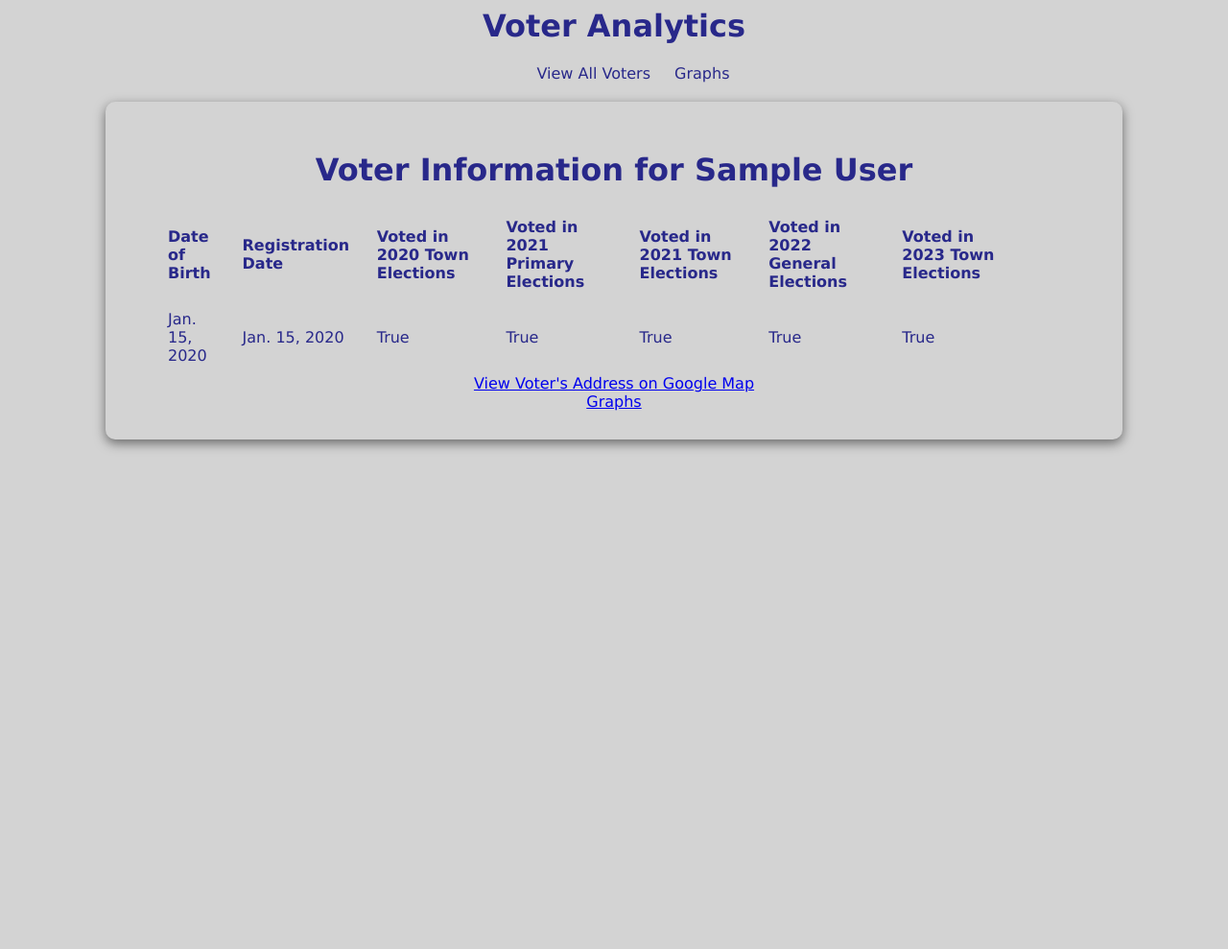
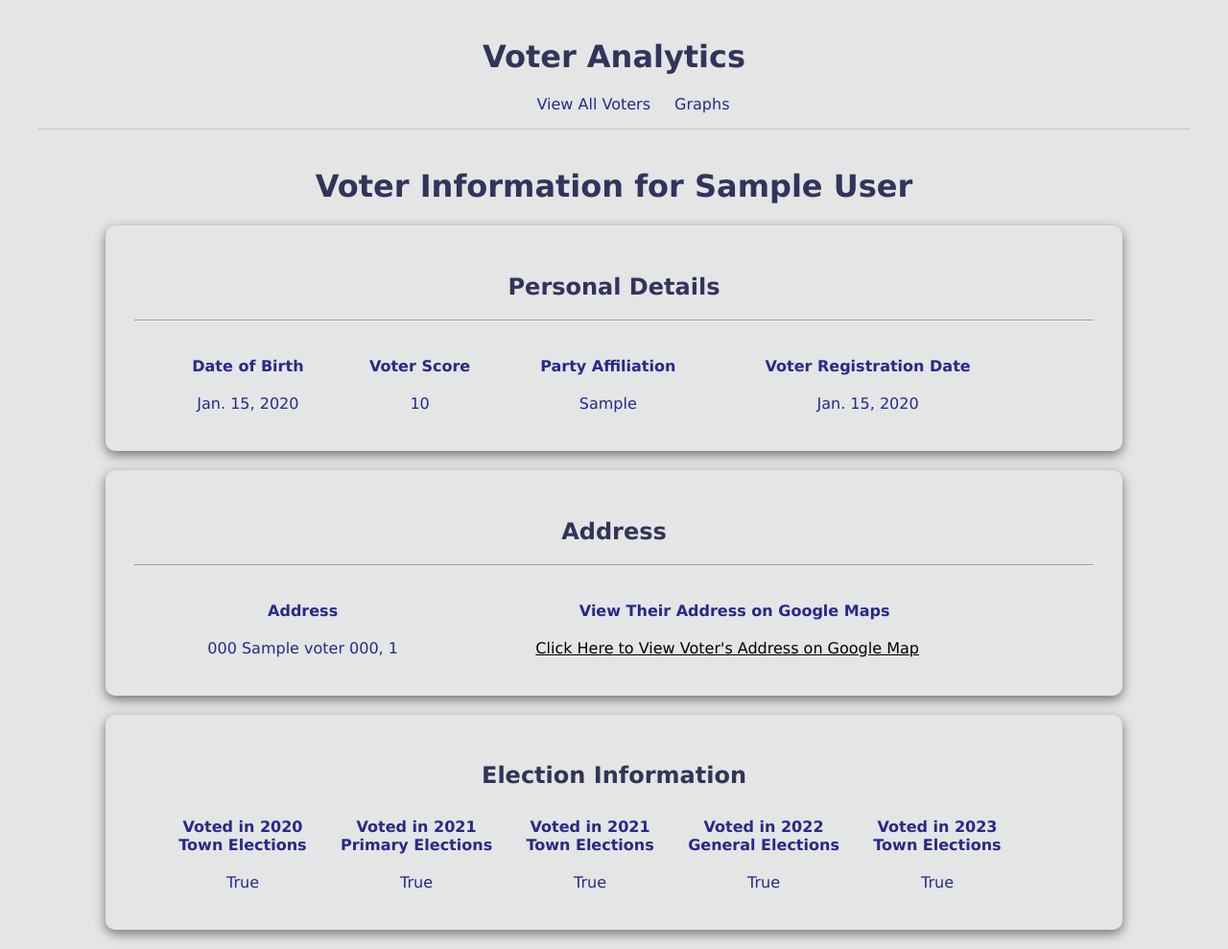
Before and after one commit to rachelcherry/CS412, a Django app: page /voter_analytics/voter/1 in a window 1280 px wide. Shown: the whole page at 96% size. Before the commit the page ends 469 px from the top, so only its background shows below. Run offline with Django 5.2, Linux system fonts and the light colour scheme; tables that the repository leaves empty hold one stand-in row (values such as "Sample post").

Commit message:
added styling

```diff
--- a/static/stylesheet.css
+++ b/static/stylesheet.css
@@ -1,10 +1,10 @@
 body {
-    background-color: lightgrey;
+    background-color: rgb(228, 229, 229);
   }
 
   h1, h2, h3, footer,header, p {
     font-family: verdana;
-    color: rgb(40, 40, 138);
+    color: rgb(51, 51, 91);
   }
   h1{
     text-align:center;
@@ -33,12 +33,11 @@ body {
     padding: 10px;
     color: rgb(40, 40, 138);
     font-family: verdana;
-    text-align: left; /* Align text in cells */
+    text-align: left;
   }
 
-  /* Optionally, remove margins on td */
   td {
-    margin: 0; /* Avoids spacing issues */
+    margin: 0;
   }
 
 
@@ -110,3 +109,38 @@ body {
   ul li a {
     text-decoration: none;
   }
+.google {
+    margin-right: 15px;
+    text-align: center;
+    text-decoration: underline;
+    font-size: 20px;
+    color: black;
+    text-decoration: none;
+  }
+  div{
+    text-align: center;
+  }
+
+td{
+  text-align: center;
+}
+th{
+  text-align: center;
+}
+input[type='submit'] {
+  font-size: 18px;
+}
+
+header {
+  max-width: 1200px;
+  margin: 40px auto;
+  border-bottom: 1px solid #bbc7c7;
+}
+a{
+  text-decoration: none;
+  color: black;
+}
+.google{
+  font-size: 16px;
+  text-decoration: underline;
+}
--- a/voter_analytics/templates/voter_analytics/base.html
+++ b/voter_analytics/templates/voter_analytics/base.html
@@ -1,4 +1,4 @@
-<!-- blog/templates/marathon_analytics/base.html -->
+<!-- voter_analytics/templates/voter_analytics/base.html -->
 {% load static %}
 <html>
     <head>
--- a/voter_analytics/templates/voter_analytics/result_detail.html
+++ b/voter_analytics/templates/voter_analytics/result_detail.html
@@ -1,15 +1,55 @@
-<!-- templates/marathon_analytics/results.html -->
+<!-- templates/voter_analytics/results.html -->
 {% extends 'voter_analytics/base.html' %}
 {% block content %}
+<h1>Voter Information for {{r.first_name}} {{r.last_name}}</h1>
+
 <div class="container">
+    <table>
+        <h2>Personal Details</h2>
+        <hr>
+<br>
+<tr>
+            <th>Date of Birth</th>
+            <th>Voter Score</th>
+            <th>Party Affiliation</th>
+            <th>Voter Registration Date</th>
+        </tr>
+        <tr>
+
+            <td>{{r.dob}}</td>
+            <td>{{r.voter_score}}</td>
+            <td>{{r.party_affiliation}}</td>
+            <td>{{r.registration_date}}</td>
+        </tr>
 
 
+        </table>
+
+</div>
+<div class="container">
+    <h2>Address</h2>
+    <hr>
+    <br>
+    <table>
+    <tr>
+    <th>Address</th>
+    <th>View Their Address on Google Maps</th>
+</tr>
+<tr>
+    <td>{{r.street_number}} {{r.street_name}} {{r.apt_number}}, {{r.zip_code}}</td>
+    <td> <a class="google" href="https://www.google.com/maps/search/?api=1&query={{ r.street_number }}+{{ r.street_name }}{% if r.apartment_number %}+Apt+{{ r.apartment_number }}{% endif %}+{{ r.zip_code }}" target="_blank">
+        Click Here to View Voter's Address on Google Map
+    </a></td>
+</tr>
+</table>
+</div>
+<div class="container">
+<h2>Election Information</h2>
+
     <div class="row">
-        <h1>Voter Information for {{r.first_name}} {{r.last_name}}</h1>
         <table>
             <tr>
-                <th>Date of Birth</th>
-                <th>Registration Date</th>
+
                 <th>Voted in 2020 Town Elections</th>
                 <th>Voted in 2021 Primary Elections</th>
                 <th>Voted in 2021 Town Elections</th>
@@ -20,8 +60,6 @@
 
             <tr>
 
-                <td>{{r.dob}}</td>
-                <td>{{r.registration_date}}</td>
                 <td>{{r.v20state}}</td>
                 <td>{{r.v21primary}}</td>
                 <td>{{r.v21town}}</td>
@@ -32,14 +70,10 @@
 
 
         </table>
-        <a href="https://www.google.com/maps/search/?api=1&query={{ r.street_number }}+{{ r.street_name }}{% if r.apartment_number %}+Apt+{{ r.apartment_number }}{% endif %},+{{ r.zip_code }}" target="_blank">
-            View Voter's Address on Google Map
-        </a>
+
 
         </div>
-        <div class="row">
-            <a href="{% url 'graphs' %}">Graphs</a>
-        </div>
+
         <div class="row">
             {% if is_paginated %}
             <ul class="pagination">
--- a/voter_analytics/templates/voter_analytics/search_graphs.html
+++ b/voter_analytics/templates/voter_analytics/search_graphs.html
@@ -78,8 +78,8 @@
         </tr>
 
         <tr>
-            <td colspan="2">
-                <input type="submit" value="Search for these voters">
+            <td>
+                <input style="align-items: center" type="submit" value="Search for these voters">
             </td>
         </tr>
     </table>
```
Also changed, not shown: voter_analytics/templates/voter_analytics/results.html (+29 -9 lines).
